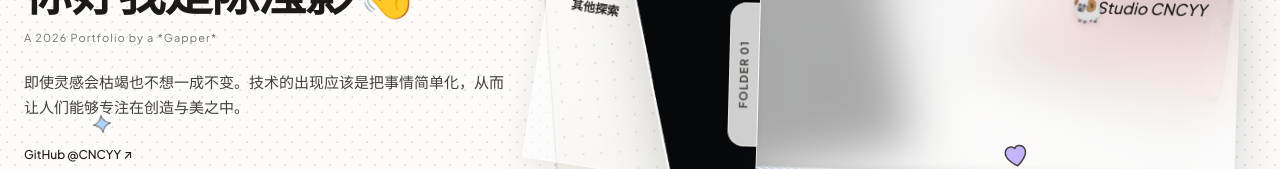
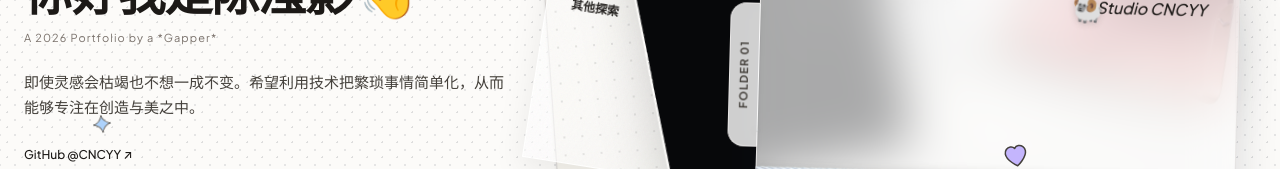
Before and after one commit to CNCYY/Portfolio_web, a React (Vite) app: page / in a window 1280 px wide. Shown: the part 420-589 px from the top of the page. Built offline with nearby package versions, Linux system fonts and the light colour scheme; a web font is replaced by a local one.

Commit message:
微调封面页简介文本

```diff
--- a/src/data/portfolioData.ts
+++ b/src/data/portfolioData.ts
@@ -5,7 +5,7 @@ export const DESIGNER_INFO = {
   role: 'A 2026 Portfolio by a *Gapper*',
   avatar: '/assets/aistudio/avatar_chen.png',
   bioIntro:
-    '即使灵感会枯竭也不想一成不变。技术的出现应该是把事情简单化，从而让人们能够专注在创造与美之中。',
+    '即使灵感会枯竭也不想一成不变。希望利用技术把繁琐事情简单化，从而能够专注在创造与美之中。',
   stats: [
     { label: 'GitHub @CNCYY', value: '' },
     { label: '线上开源工具', value: '2 款' },
```
